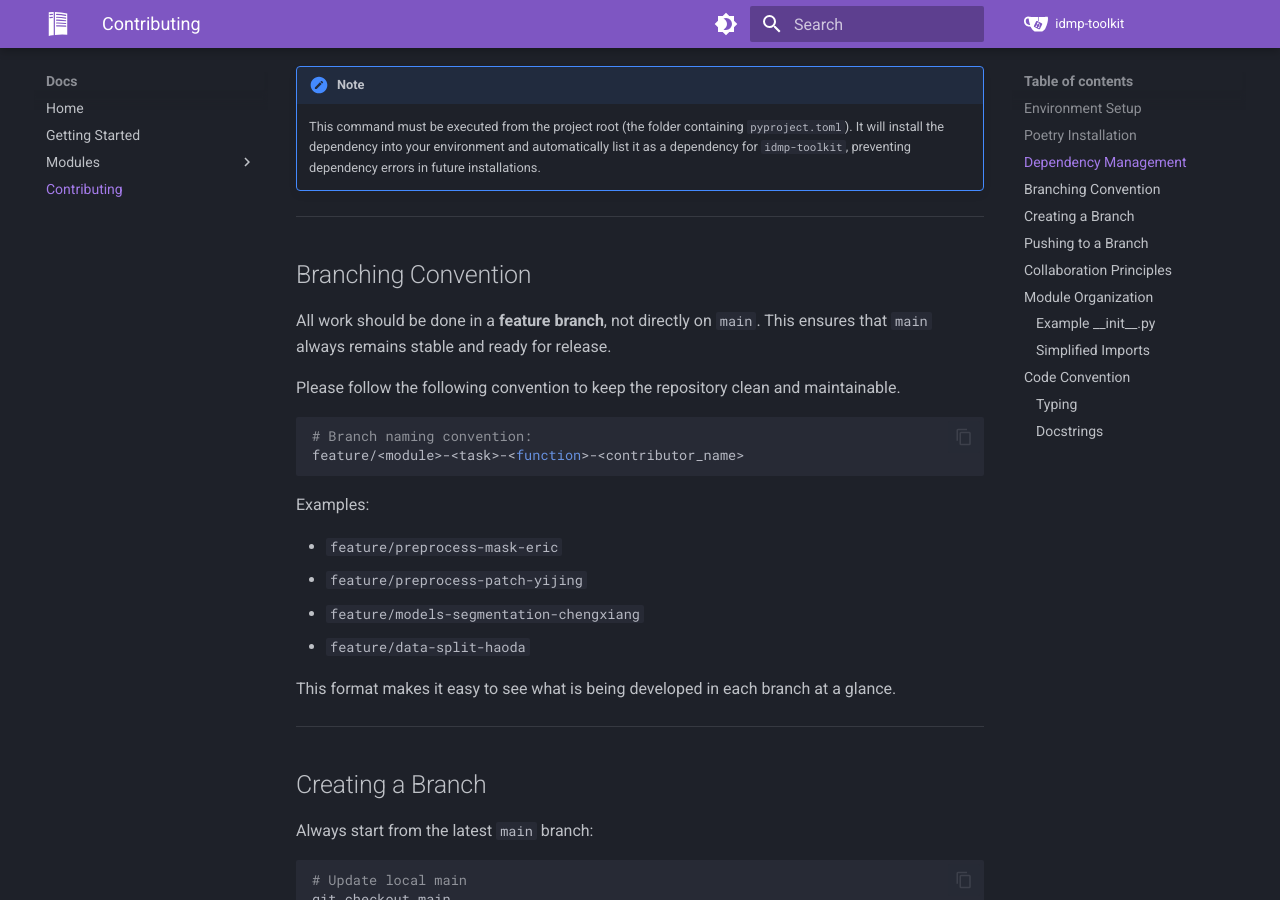
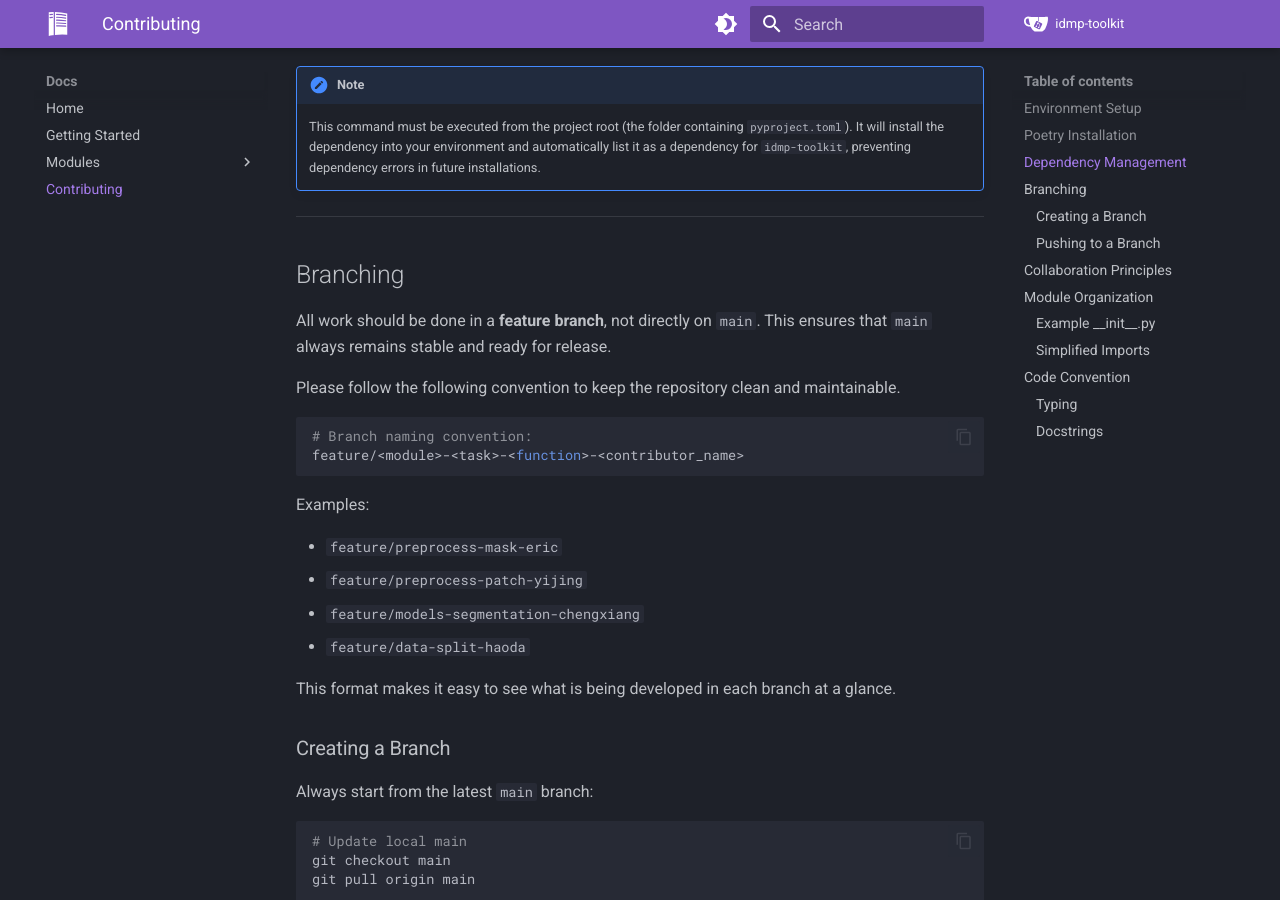
Before and after one commit to emnzn/idmp-toolkit-docs, an MkDocs documentation site: the page built from docs/contributing.md, in a window 1280 px wide and 900 px high, scrolled down 767 px. Built offline with MkDocs 1.6.1 and Material for MkDocs 9.7.7, drawn with Linux system fonts in a browser that asks for light colours.

Commit message:
updated docs

````diff
--- a/docs/contributing.md
+++ b/docs/contributing.md
@@ -34,7 +34,7 @@ poetry add <package-name>
 
 ---
 
-## Branching Convention
+## Branching
 
 All work should be done in a **feature branch**, not directly on `main`. This ensures that `main` always remains stable and ready for release.
 
@@ -53,9 +53,7 @@ Examples:
 
 This format makes it easy to see what is being developed in each branch at a glance.
 
----
-
-## Creating a Branch
+### Creating a Branch
 Always start from the latest `main` branch:
 
 ```bash
@@ -68,9 +66,7 @@ git checkout -b feature/<task>-<function>-<contributor-name>
 git push -u origin feature/<task>-<function>-<contributor-name>
 ```
 
----
-
-## Pushing to a Branch
+### Pushing to a Branch
 ```bash
 git add .
 git commit -m "Add rule-based tissue masking"
````
